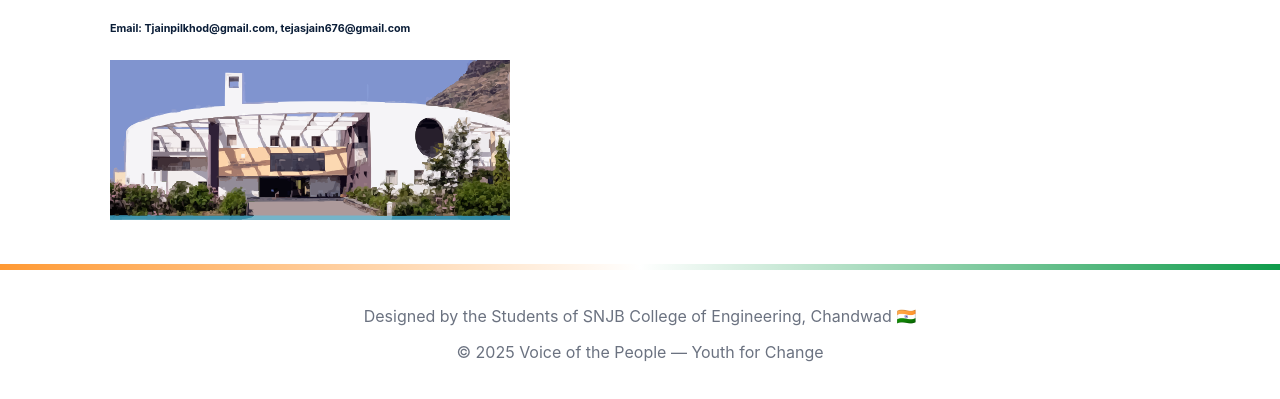
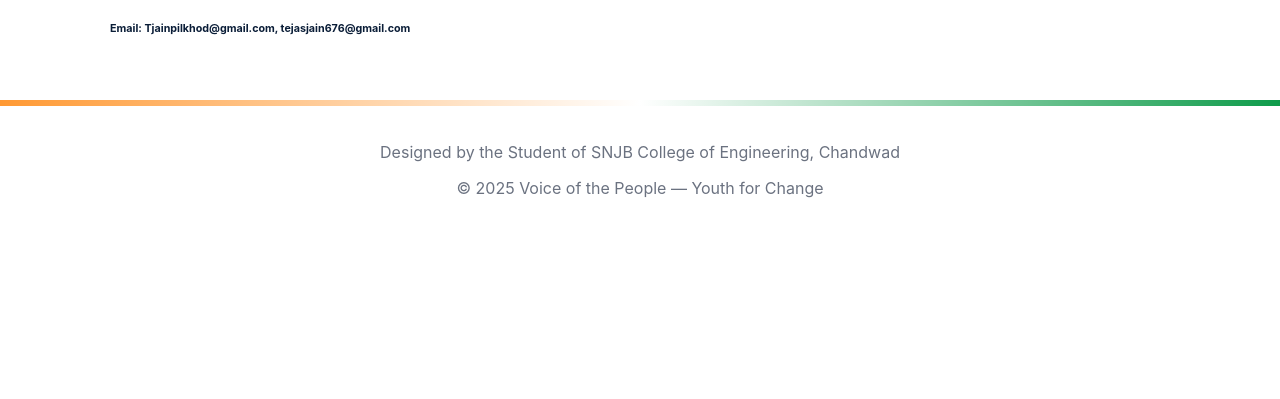
Before and after one commit to TejasJain676/voice-of-the-people, a plain HTML site: page contact.html in a window 1280 px wide. Shown: the part 221-620 px from the top of the page. Drawn offline with Linux system fonts and the light colour scheme.

Commit message:
Update contact.html

```diff
--- a/contact.html
+++ b/contact.html
@@ -32,13 +32,12 @@ For feedback, suggestions, or collaboration related to this project, feel free t
   <h6>Email:
   Tjainpilkhod@gmail.com, tejasjain676@gmail.com</h6>
 </p>
-<img src="assets/snjb_college.svg" alt="SNJB College" style="width:100%;max-width:400px"/>
 </main>
 
 <footer class="footer">
 <div class="tricolor"></div>
 <div class="container footer-inner">
-<p>Designed by the Students of SNJB College of Engineering, Chandwad 🇮🇳</p>
+<p>Designed by the Student of SNJB College of Engineering, Chandwad</p>
 <p>© 2025 Voice of the People — Youth for Change</p>
 </div>
 </footer>
```
